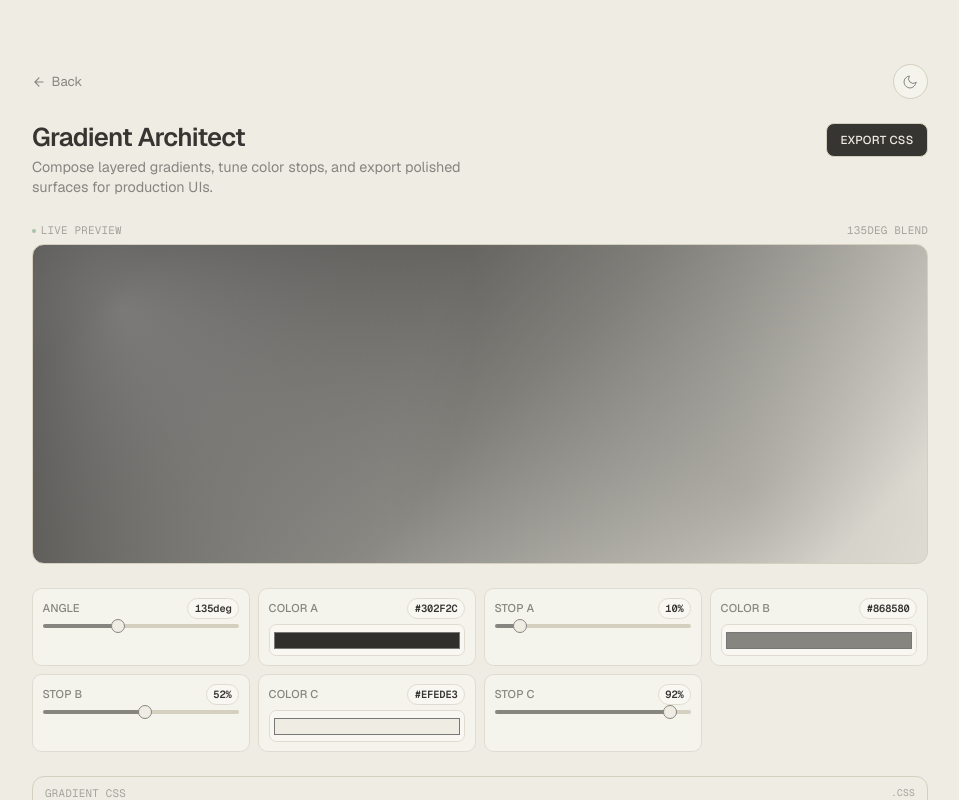
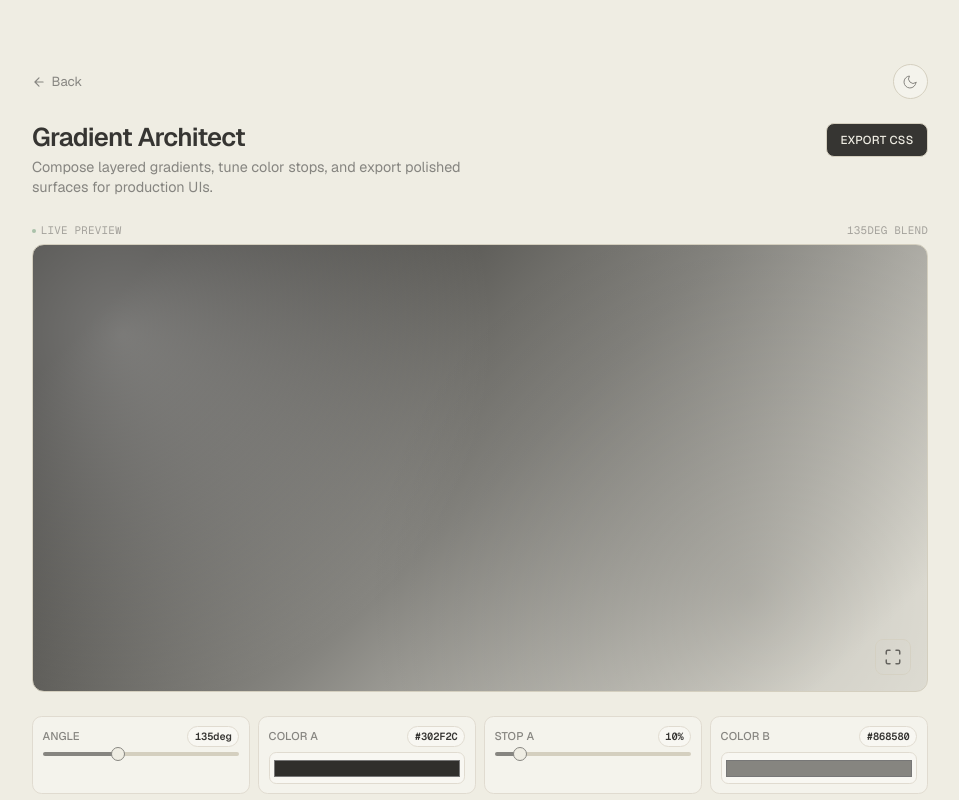
Before and after one commit to abhi-yo/frontend-lab, a Next.js app: page /gradient in a window 1280 px wide. Shown: the top 800 px of the page, without its empty margins (160-1119 px from the left). Built offline with nearby package versions, Linux system fonts and the light colour scheme.

Commit message:
feat(gradient): update gradient architect layout

```diff
--- a/app/gradient/page.tsx
+++ b/app/gradient/page.tsx
@@ -1,8 +1,9 @@
 "use client";
 
 import Link from "next/link";
-import { CSSProperties, ReactNode, useState } from "react";
+import { CSSProperties, ReactNode, useState, useRef } from "react";
 import ThemeToggle from "../components/theme-toggle";
+import FullscreenButton from "../components/fullscreen-button";
 
 function clamp(value: number, min: number, max: number) {
   return Math.min(Math.max(value, min), max);
@@ -26,6 +27,7 @@ function Control({ label, value, children }: { label: string; value: string | nu
 }
 
 export default function GradientPage() {
+  const previewRef = useRef<HTMLDivElement>(null);
   const [copied, setCopied] = useState(false);
   const [angle, setAngle] = useState(135);
   const [colorA, setColorA] = useState("#302F2C");
@@ -85,11 +87,15 @@ export default function GradientPage() {
             <span>{angle}deg blend</span>
           </div>
           <div
+            ref={previewRef}
             className="preview gradient-preview"
             style={{
               background: `${gradientLayer2}, ${gradientLayer3}, ${gradientLayer1}`,
+              minHeight: "28rem",
             }}
-          />
+          >
+            <FullscreenButton targetRef={previewRef} />
+          </div>
         </div>
 
         <div className="controls">
```
